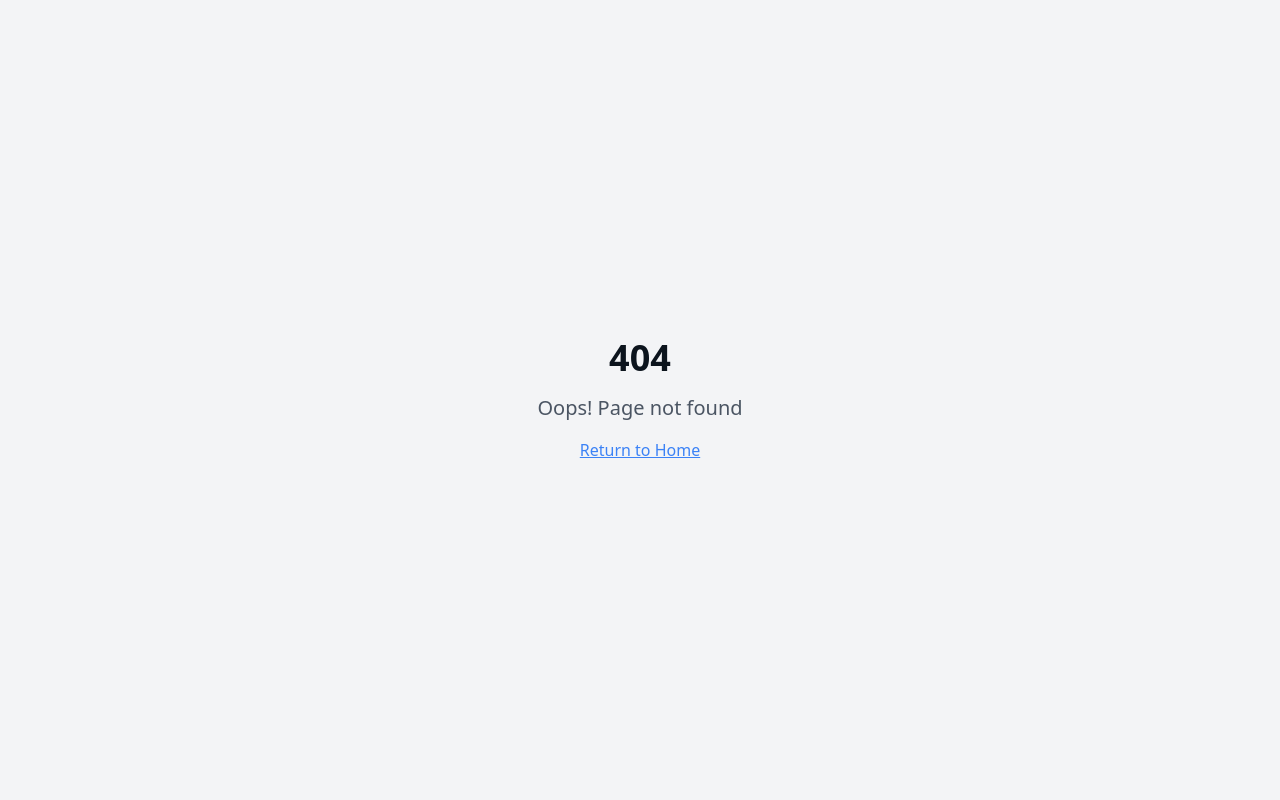
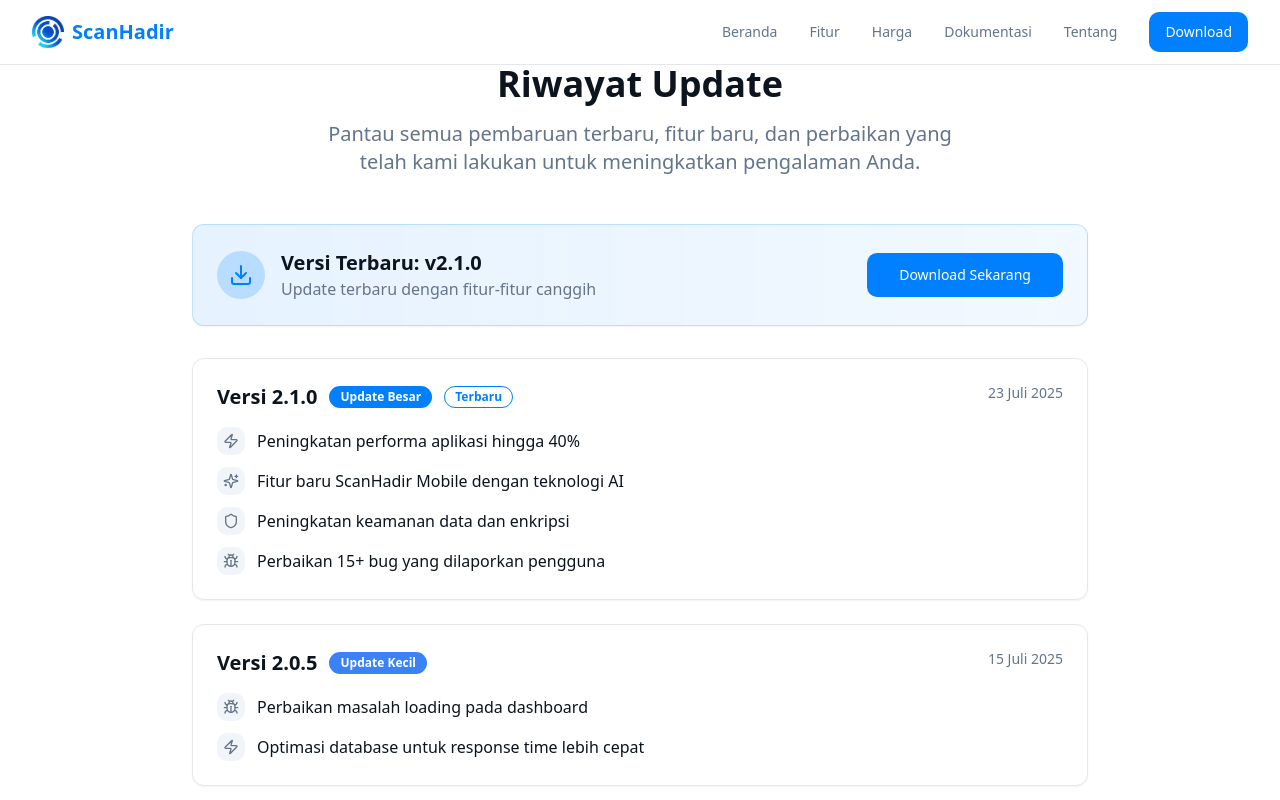
Before and after one commit to rizqi-maulana/scanhadir-hadirkan-solusi-absensi, a React (Vite) app: page /updates in a window 1280 px wide. Before the commit this address had no page. Shown: the top 800 px of the page. Built offline with nearby package versions, Linux system fonts and the light colour scheme.

Commit message:
Add update notification link
Update the notification banner to link to an updates page, which will list all updates.

```diff
--- a/src/App.tsx
+++ b/src/App.tsx
@@ -10,6 +10,7 @@ import Privacy from "./pages/Privacy";
 import Download from "./pages/Download";
 import About from "./pages/About";
 import Terms from "./pages/Terms";
+import Updates from "./pages/Updates";
 import NotFound from "./pages/NotFound";
 
 const queryClient = new QueryClient();
@@ -27,6 +28,8 @@ const App = () => (
           <Route path="/dokumentasi" element={<Documentation />} />
           <Route path="/tentang" element={<About />} />
           <Route path="/download" element={<Download />} />
+          <Route path="/updates" element={<Updates />} />
+          <Route path="/pembaruan" element={<Updates />} />
           <Route path="/privacy" element={<Privacy />} />
           <Route path="/terms" element={<Terms />} />
           <Route path="/syarat-ketentuan" element={<Terms />} />
--- a/src/components/ui/update-notification.tsx
+++ b/src/components/ui/update-notification.tsx
@@ -1,4 +1,5 @@
 import { useState } from "react";
+import { Link } from "react-router-dom";
 import { Button } from "@/components/ui/button";
 import { Card } from "@/components/ui/card";
 import { Sparkles, X } from "lucide-react";
@@ -43,12 +44,11 @@ export const UpdateNotification = ({
               <div className="flex items-center gap-2">
                 <Button
                   size="sm"
-                  onClick={() => {
-                    localStorage.setItem('lastSeenUpdateVersion', version);
-                    window.location.reload();
-                  }}
+                  asChild
                 >
-                  Refresh Halaman
+                  <Link to="/updates">
+                    Lihat Update
+                  </Link>
                 </Button>
                 <Button
                   variant="ghost"
--- /dev/null
+++ b/src/pages/Updates.tsx
@@ -0,0 +1,182 @@
+import { Card } from "@/components/ui/card";
+import { Badge } from "@/components/ui/badge";
+import { Button } from "@/components/ui/button";
+import { Sparkles, Download, Bug, Zap, Shield } from "lucide-react";
+import Navigation from "@/components/layout/Navigation";
+import Footer from "@/components/layout/Footer";
+
+const Updates = () => {
+  const updates = [
+    {
+      version: "2.1.0",
+      date: "23 Juli 2025",
+      type: "major",
+      features: [
+        { icon: Zap, text: "Peningkatan performa aplikasi hingga 40%" },
+        { icon: Sparkles, text: "Fitur baru ScanHadir Mobile dengan teknologi AI" },
+        { icon: Shield, text: "Peningkatan keamanan data dan enkripsi" },
+        { icon: Bug, text: "Perbaikan 15+ bug yang dilaporkan pengguna" }
+      ]
+    },
+    {
+      version: "2.0.5",
+      date: "15 Juli 2025",
+      type: "minor",
+      features: [
+        { icon: Bug, text: "Perbaikan masalah loading pada dashboard" },
+        { icon: Zap, text: "Optimasi database untuk response time lebih cepat" }
+      ]
+    },
+    {
+      version: "2.0.4",
+      date: "8 Juli 2025",
+      type: "patch",
+      features: [
+        { icon: Bug, text: "Perbaikan bug pada fitur export laporan" },
+        { icon: Shield, text: "Update library keamanan" }
+      ]
+    },
+    {
+      version: "2.0.3",
+      date: "1 Juli 2025",
+      type: "minor",
+      features: [
+        { icon: Sparkles, text: "Tampilan baru untuk halaman laporan" },
+        { icon: Zap, text: "Peningkatan kecepatan sinkronisasi data" },
+        { icon: Bug, text: "Perbaikan masalah notifikasi push" }
+      ]
+    },
+    {
+      version: "2.0.2",
+      date: "24 Juni 2025",
+      type: "patch",
+      features: [
+        { icon: Bug, text: "Perbaikan crash pada Android versi lama" },
+        { icon: Shield, text: "Peningkatan validasi input form" }
+      ]
+    }
+  ];
+
+  const getTypeColor = (type: string) => {
+    switch (type) {
+      case "major": return "bg-primary text-primary-foreground";
+      case "minor": return "bg-blue-500 text-white";
+      case "patch": return "bg-gray-500 text-white";
+      default: return "bg-gray-500 text-white";
+    }
+  };
+
+  const getTypeLabel = (type: string) => {
+    switch (type) {
+      case "major": return "Update Besar";
+      case "minor": return "Update Kecil";
+      case "patch": return "Perbaikan";
+      default: return "Update";
+    }
+  };
+
+  return (
+    <div className="min-h-screen bg-background">
+      <Navigation />
+
+      <div className="container mx-auto px-4 py-16">
+        <div className="max-w-4xl mx-auto">
+          {/* Header */}
+          <div className="text-center mb-12">
+            <h1 className="text-4xl font-bold text-foreground mb-4">
+              Riwayat Update
+            </h1>
+            <p className="text-xl text-muted-foreground max-w-2xl mx-auto">
+              Pantau semua pembaruan terbaru, fitur baru, dan perbaikan yang telah kami lakukan untuk meningkatkan pengalaman Anda.
+            </p>
+          </div>
+
+          {/* Current Version Banner */}
+          <Card className="bg-gradient-to-r from-primary/10 to-primary/5 border-primary/20 mb-8">
+            <div className="p-6">
+              <div className="flex items-center justify-between">
+                <div className="flex items-center gap-4">
+                  <div className="p-3 bg-primary/20 rounded-full">
+                    <Download className="h-6 w-6 text-primary" />
+                  </div>
+                  <div>
+                    <h3 className="text-xl font-semibold text-foreground">
+                      Versi Terbaru: v2.1.0
+                    </h3>
+                    <p className="text-muted-foreground">
+                      Update terbaru dengan fitur-fitur canggih
+                    </p>
+                  </div>
+                </div>
+                <Button size="lg">
+                  Download Sekarang
+                </Button>
+              </div>
+            </div>
+          </Card>
+
+          {/* Updates List */}
+          <div className="space-y-6">
+            {updates.map((update, index) => (
+              <Card key={update.version} className="overflow-hidden">
+                <div className="p-6">
+                  <div className="flex items-start justify-between mb-4">
+                    <div className="flex items-center gap-3">
+                      <h3 className="text-xl font-semibold text-foreground">
+                        Versi {update.version}
+                      </h3>
+                      <Badge className={getTypeColor(update.type)}>
+                        {getTypeLabel(update.type)}
+                      </Badge>
+                      {index === 0 && (
+                        <Badge variant="outline" className="text-primary border-primary">
+                          Terbaru
+                        </Badge>
+                      )}
+                    </div>
+                    <span className="text-sm text-muted-foreground">
+                      {update.date}
+                    </span>
+                  </div>
+
+                  <div className="space-y-3">
+                    {update.features.map((feature, featureIndex) => {
+                      const IconComponent = feature.icon;
+                      return (
+                        <div key={featureIndex} className="flex items-center gap-3">
+                          <div className="p-1.5 bg-muted rounded-md">
+                            <IconComponent className="h-4 w-4 text-muted-foreground" />
+                          </div>
+                          <span className="text-foreground">{feature.text}</span>
+                        </div>
+                      );
+                    })}
+                  </div>
+                </div>
+              </Card>
+            ))}
+          </div>
+
+          {/* Newsletter Signup */}
+          <Card className="mt-12 bg-gradient-to-r from-muted/50 to-muted/30">
+            <div className="p-8 text-center">
+              <h3 className="text-xl font-semibold text-foreground mb-2">
+                Dapatkan Notifikasi Update
+              </h3>
+              <p className="text-muted-foreground mb-4">
+                Jadilah yang pertama mengetahui update terbaru dan fitur-fitur baru
+              </p>
+              <Button>
+                Berlangganan Newsletter
+              </Button>
+            </div>
+          </Card>
+        </div>
+      </div>
+
+      <Footer />
+    </div>
+  );
+};
+
+export default Updates;
```
